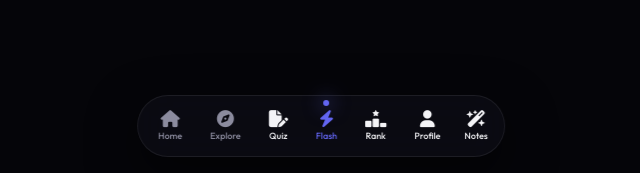
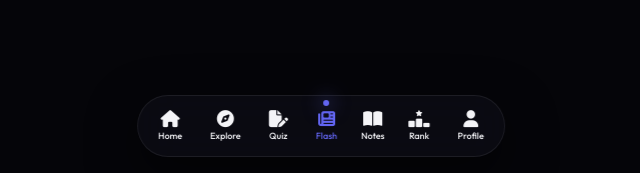
Before and after one commit to itsh4ro5/botupdate, a Python web app: template templates/flash_arena.html in a window 1280 px wide. Shown: the part 627-800 px from the top of the page, without its empty margins (319-959 px from the left). Run offline with Jinja, Linux system fonts and the light colour scheme; the template is opened without the code that fills it, so the values that code supplies are empty; some libraries are stand-ins or nearby versions.

Commit message:
Refactor bottom navigation items and icons
Updated icons and removed duplicate 'Notes' section in bottom navigation.

```diff
--- a/templates/flash_arena.html
+++ b/templates/flash_arena.html
@@ -290,11 +290,11 @@
   <!-- Bottom Navigation Dock -->
   <nav id="bottomDock" class="fixed bottom-4 left-1/2 z-30 -translate-x-1/2 transition-transform duration-300" oncontextmenu="return false;">
     <div class="dock flex items-center gap-1 rounded-full px-2 py-2">
-      <div onclick="window.location.href='/'" class="dock-item relative flex flex-col items-center gap-0.5 rounded-full px-3 py-1.5 text-muted cursor-pointer">
+      <div onclick="window.location.href='/'" class="dock-item relative flex flex-col items-center gap-0.5 rounded-full px-3 py-1.5 cursor-pointer">
         <span class="dock-glow absolute -top-1 h-1.5 w-1.5 rounded-full bg-indigo-neon"></span>
         <i class="fa-solid fa-house text-[17px]"></i><span class="text-[9px] font-medium">Home</span>
       </div>
-      <div onclick="window.location.href='/explore'" class="dock-item relative flex flex-col items-center gap-0.5 rounded-full px-3 py-1.5 text-muted cursor-pointer">
+      <div onclick="window.location.href='/explore'" class="dock-item relative flex flex-col items-center gap-0.5 rounded-full px-3 py-1.5 cursor-pointer">
         <span class="dock-glow absolute -top-1 h-1.5 w-1.5 rounded-full bg-indigo-neon"></span>
         <i class="fa-solid fa-compass text-[17px]"></i><span class="text-[9px] font-medium">Explore</span>
       </div>
@@ -306,7 +306,12 @@
 
       <div onclick="window.location.href='/flash'" class="dock-item active relative flex flex-col items-center gap-0.5 rounded-full px-3 py-1.5 cursor-pointer">
         <span class="dock-glow absolute -top-1 h-1.5 w-1.5 rounded-full bg-indigo-neon"></span>
-        <i class="fa-solid fa-bolt text-[17px]"></i><span class="text-[9px] font-medium">Flash</span>
+        <i class="fa-solid fa-newspaper text-[17px]"></i><span class="text-[9px] font-medium">Flash</span>
+      </div>
+
+      <div onclick="window.location.href='/extractor'" class="dock-item relative flex flex-col items-center gap-0.5 rounded-full px-2 py-1.5 cursor-pointer">
+        <span class="dock-glow absolute -top-1 h-1.5 w-1.5 rounded-full bg-indigo-neon"></span>
+        <i class="fa-solid fa-book-open text-[17px]"></i><span class="text-[9px] font-medium">Notes</span>
       </div>
 
       <div onclick="window.location.href='/leaderboard'" class="dock-item relative flex flex-col items-center gap-0.5 rounded-full px-3 py-1.5 cursor-pointer">
@@ -317,11 +322,6 @@
       <div onclick="window.location.href='/profile'" class="dock-item relative flex flex-col items-center gap-0.5 rounded-full px-3 py-1.5 cursor-pointer">
         <span class="dock-glow absolute -top-1 h-1.5 w-1.5 rounded-full bg-indigo-neon"></span>
         <i class="fa-solid fa-user text-[17px]"></i><span class="text-[9px] font-medium">Profile</span>
-      </div>
-
-      <div onclick="window.location.href='/extractor'" class="dock-item relative flex flex-col items-center gap-0.5 rounded-full px-2 py-1.5 cursor-pointer">
-        <span class="dock-glow absolute -top-1 h-1.5 w-1.5 rounded-full bg-indigo-neon"></span>
-        <i class="fa-solid fa-wand-magic-sparkles text-[17px]"></i><span class="text-[9px] font-medium">Notes</span>
       </div>
     </div>
   </nav>
```
